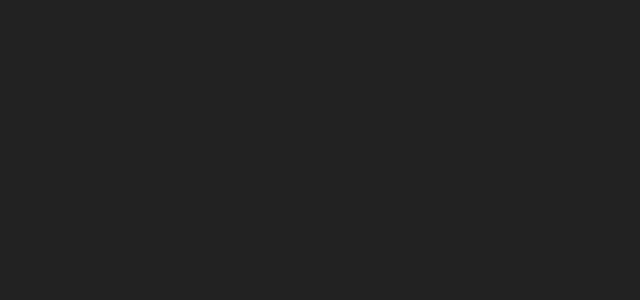
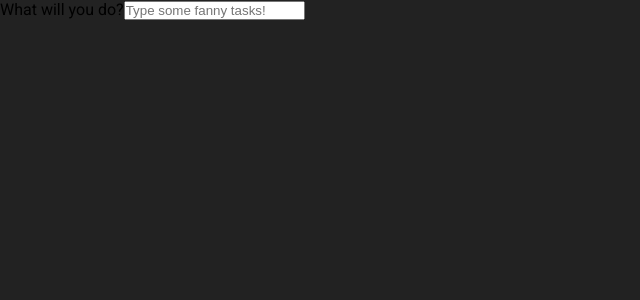
Before and after one commit to maiconsanson/todolist-rentcars, a Nuxt app: page /todolistcomponentization in a window 1280 px wide. Before the commit this address had no page. Shown: the top 300 px of the page, without its empty margins (0-640 px from the left). Built offline with nearby package versions, Linux system fonts and the light colour scheme.

Commit message:
adicionando componentização

```diff
--- /dev/null
+++ b/components/bootcamp-input/bootcamp-input.vue
@@ -0,0 +1,19 @@
+<template>
+  <div>
+    <label>{{ `${translations.label}` }}</label>
+    <input
+      v-model="valueInput"
+      :type="typeInput"
+      :placeholder="txtPlaceholder"
+      :autocomplete="autocomplete"
+    >
+    <button
+      v-if="showButtonInput"
+    > +
+    </button>
+    <span v-if="getStateError() && !errorMessageBehavior" >
+      {{ errorMessage }}
+    </span>
+  </div>
+</template>
+<script src="./components.js" />
--- /dev/null
+++ b/components/bootcamp-input/components.js
@@ -0,0 +1,86 @@
+export default {
+  name: 'bootcamp-input',
+  data() {
+    return {
+      txtPlaceholder: '',
+      valueInput: '',
+      errorMessage: '',
+    }
+  },
+  mounted() {
+    this.txtPlaceholder = this.translations.placeholder
+  },
+  props: {
+    typeInput: {
+      type: String,
+      default: 'text',
+      required: false,
+    },
+    createButtton: {
+      type: Boolean,
+      default: false,
+      required: false,
+    },
+    errorMessageBehavior: {
+      type: Boolean,
+      default: false,
+      required: false,
+    },
+    indexMessageError:{
+      type: String,
+      default: '',
+      required: false,
+    },
+    state: {
+      type: String,
+      default: '',
+      validator: value => {
+        return value.match(/(default|error|warning|success|)/);
+      },
+    },
+    translations: {
+      type: Object,
+      required: true,
+      validator: function (obj) {
+        const missingProperties = [
+          'label',
+          'placeholder',
+          'errorWarning',
+          'errorAlert',
+        ].filter((property) => !obj.hasOwnProperty(property));
+        return missingProperties.length === 0;
+      },
+    },
+    autocomplete: {
+      type: String,
+      default: 'on',
+    },
+  },
+  watch: {
+    state(newValue, _) {
+      if (this.getStateError()) {
+        this.txtPlaceholder = this.getMessageError()
+      }
+    },
+    valueInput(newValue, _) {
+      this.$emit('valueInput', newValue)
+    },
+  },
+  methods: {
+    getStateError() {
+      return ['default', 'succes'].includes(this.state)
+    },
+    getMessageError() {
+      if (this.errorMessageBehavior) {
+        this.txtPlaceholder = this.translations[`error${this.indexMessageError}`]
+      } else {
+        this.errorMessage = this.translations[`error${this.indexMessageError}`]
+      }
+    },
+  },
+  computed: {
+    showButtonInput() {
+      return this.createButtton && this.valueInput.length > 0
+    },
+  },
+}
--- /dev/null
+++ b/components/bootcamp-list/bootcamp-list.vue
@@ -0,0 +1,16 @@
+<template>
+<ul>
+  <li v-for="(item, key) in itemsList" :key="key">
+    {{ item.text }}
+    <span class="options">
+      <button @click="actionItemList(item.id, 'delete')">
+        -
+      </button>
+      <button @click="actionItemList(item.id, item.status == 1 ? '2' : '1')">
+        v
+      </button>
+    </span>
+  </li>
+</ul>
+</template>
+<script src="./components.js" />
--- /dev/null
+++ b/components/bootcamp-list/components.js
@@ -0,0 +1,14 @@
+export default {
+  name: 'bootcamp-list',
+  props: {
+    itemsList: {
+      type: Array,
+      required: true,
+    },
+  },
+  methods: {
+    actionItemList(id, action) {
+      this.$emit('actionItemList', [id, action])
+    },
+  }
+}
--- /dev/null
+++ b/pages/todolistcomponentization.js
@@ -0,0 +1,48 @@
+import BootcampInput from '~/components/bootcamp-input/bootcamp-input.vue';
+import BootcampList from '~/components/bootcamp-list/bootcamp-list.vue';
+
+export default {
+  data() {
+    return {
+      i: 1,
+      itemsList: [],
+      valueInput: '',
+      statusItemList: {
+        '1': 'checked',
+        '2': 'unchecked',
+      },
+    }
+  },
+  components: {
+    BootcampInput,
+    BootcampList,
+  },
+  methods: {
+    addValueInput(value) {
+      this.valueInput = value;
+    },
+    addItemList() {
+      if (this.validateValueInput()) {
+        this.itemsList.push({
+          id: this.i++,
+          text: this.valueInput,
+          status: '1'
+        });
+      }
+    },
+    validateValueInput() {
+      if (this.valueInput.length) {
+        return true;
+      } else {
+        console.log('input com string vazia');
+        return false;
+      }
+    },
+    // https://developer.mozilla.org/en-US/docs/Web/JavaScript/Reference/Global_Objects/Array/splice
+    // https://developer.mozilla.org/en-US/docs/Web/JavaScript/Reference/Global_Objects/Array/find
+    actionItemList(value) {
+      let x = this.itemsList.filter(i => i.id == value[0])
+      console.log(x);
+    },
+  },
+}
--- /dev/null
+++ b/pages/todolistcomponentization.vue
@@ -0,0 +1,29 @@
+<template>
+  <div>
+    <form
+      id="todolist"
+      @submit.prevent="addItemList()"
+    >
+      <bootcamp-input
+        state="default"
+        autocomplete="on"
+        :createButtton="true"
+        :translations="{
+          label: 'What will you do?',
+          placeholder: 'Type some fanny tasks!',
+          errorWarning: 'errorWarning',
+          errorAlert: 'errorAlert',
+        }"
+        @valueInput="addValueInput"
+      />
+    </form>
+    <!-- :itemsList="itemsList" -->
+    <bootcamp-list
+      v-if="itemsList.length"
+      :itemsList="itemsList"
+      :statusItemList="statusItemList"
+      @actionItemList="actionItemList"
+    />
+  </div>
+</template>
+<script src="./todolistcomponentization.js"></script>
```
Also changed, not shown: 1 other file (tests, documents, lock files or other folders).
